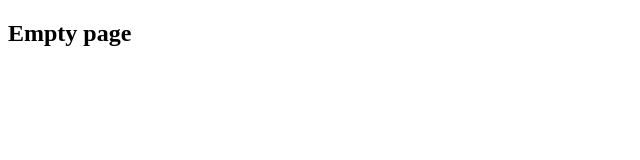
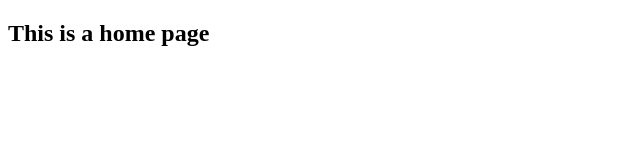
Before and after one commit to bachokviktor/adamite-bookmark-manager, a React (Vite) app in the folder frontend/: page / in a window 1280 px wide. Shown: the top 160 px of the page, without its empty margins (0-640 px from the left). Built offline with nearby package versions, Linux system fonts and the light colour scheme.

Commit message:
Set up basic routing.

```diff
--- a/frontend/src/App.tsx
+++ b/frontend/src/App.tsx
@@ -1,7 +1,14 @@
+import {BrowserRouter, Routes, Route} from "react-router"
+import Home from "./components/Home"
+
 function App() {
   return (
     <>
-      <h2>Empty page</h2>
+      <BrowserRouter>
+	<Routes>
+	  <Route path="/" element={<Home />} />
+	</Routes>
+      </BrowserRouter>
     </>
   )
 }
--- /dev/null
+++ b/frontend/src/components/Home.tsx
@@ -0,0 +1,5 @@
+function Home() {
+  return <h2>This is a home page</h2>
+}
+
+export default Home
```
